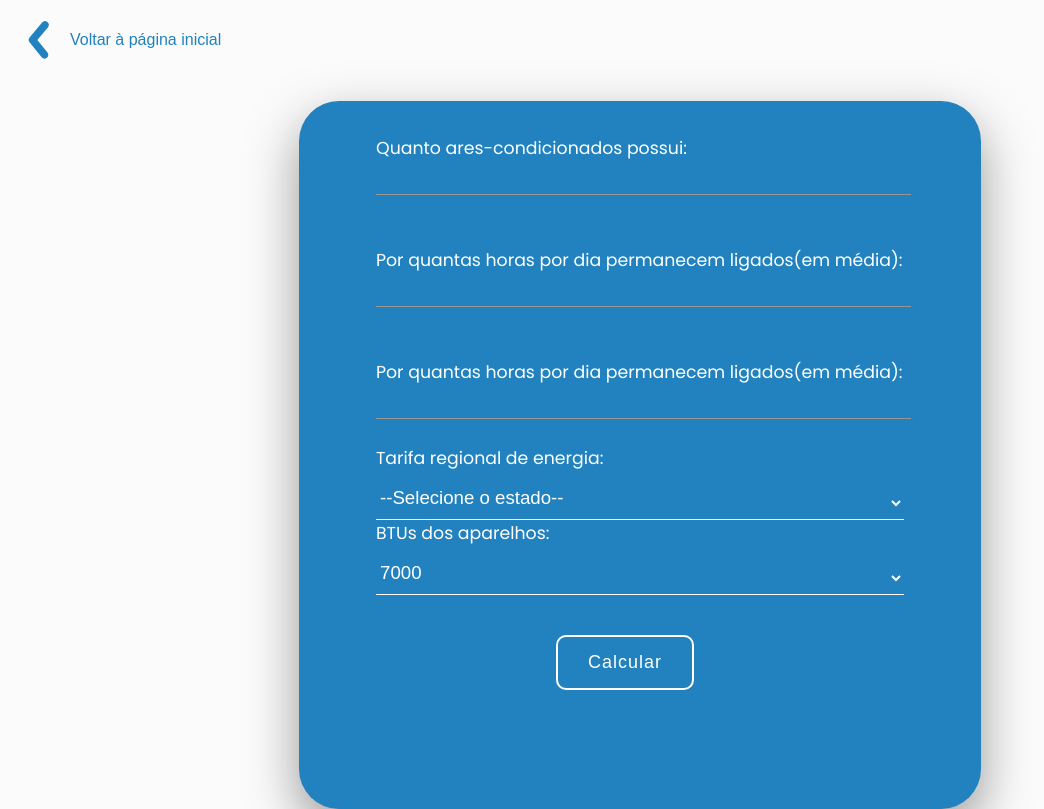
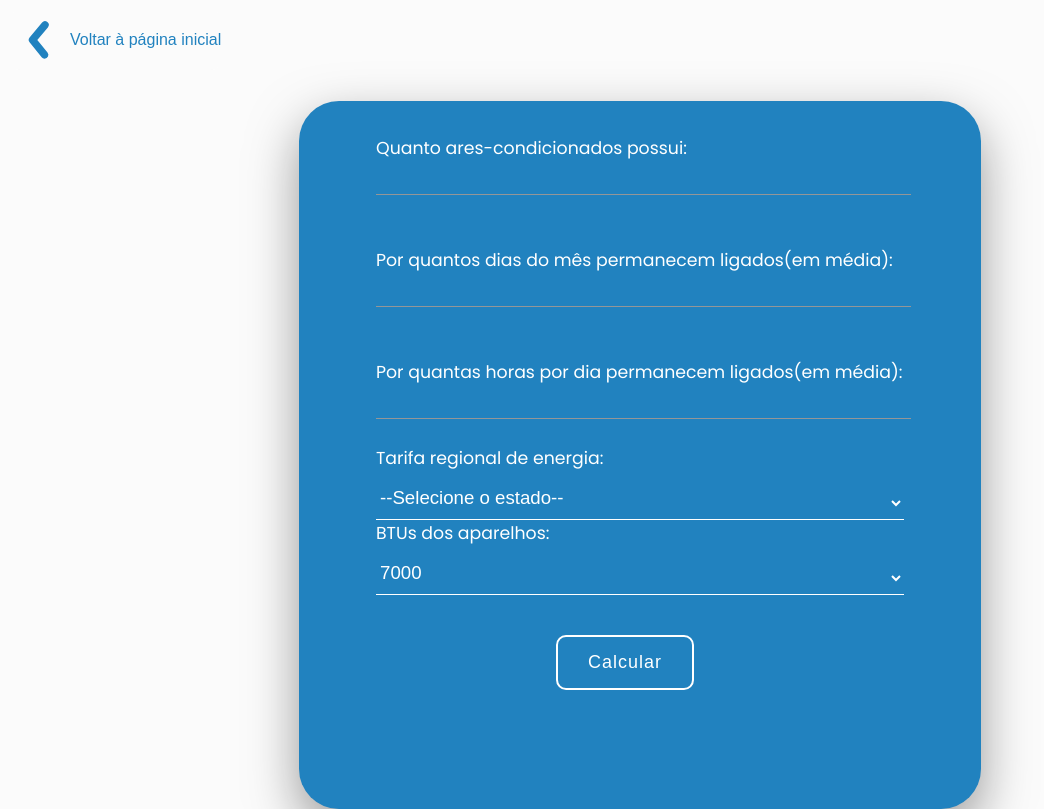
Before and after one commit to Winda-s/Winda-s-Calculator-, a plain HTML site: page index.html in a window 1280 px wide. Shown: the whole page, without its empty margins (0-1044 px from the left). Drawn offline with nearby package versions, Linux system fonts and the light colour scheme.

Commit message:
Texto corrigido

```diff
--- a/index.html
+++ b/index.html
@@ -35,7 +35,7 @@
           <input required="" type="text" id="input_qtd_ar_condicionado">
           <span class="highlight"></span>
           <span class="bar"></span><br><br>
-          Por quantas horas por dia permanecem ligados(em média):
+          Por quantos dias do mês permanecem ligados(em média):
           <input required="" type="text" id="input_qtd_horas">
           <span class="highlight2"></span>
           <span class="bar2"></span><br><br>
```
